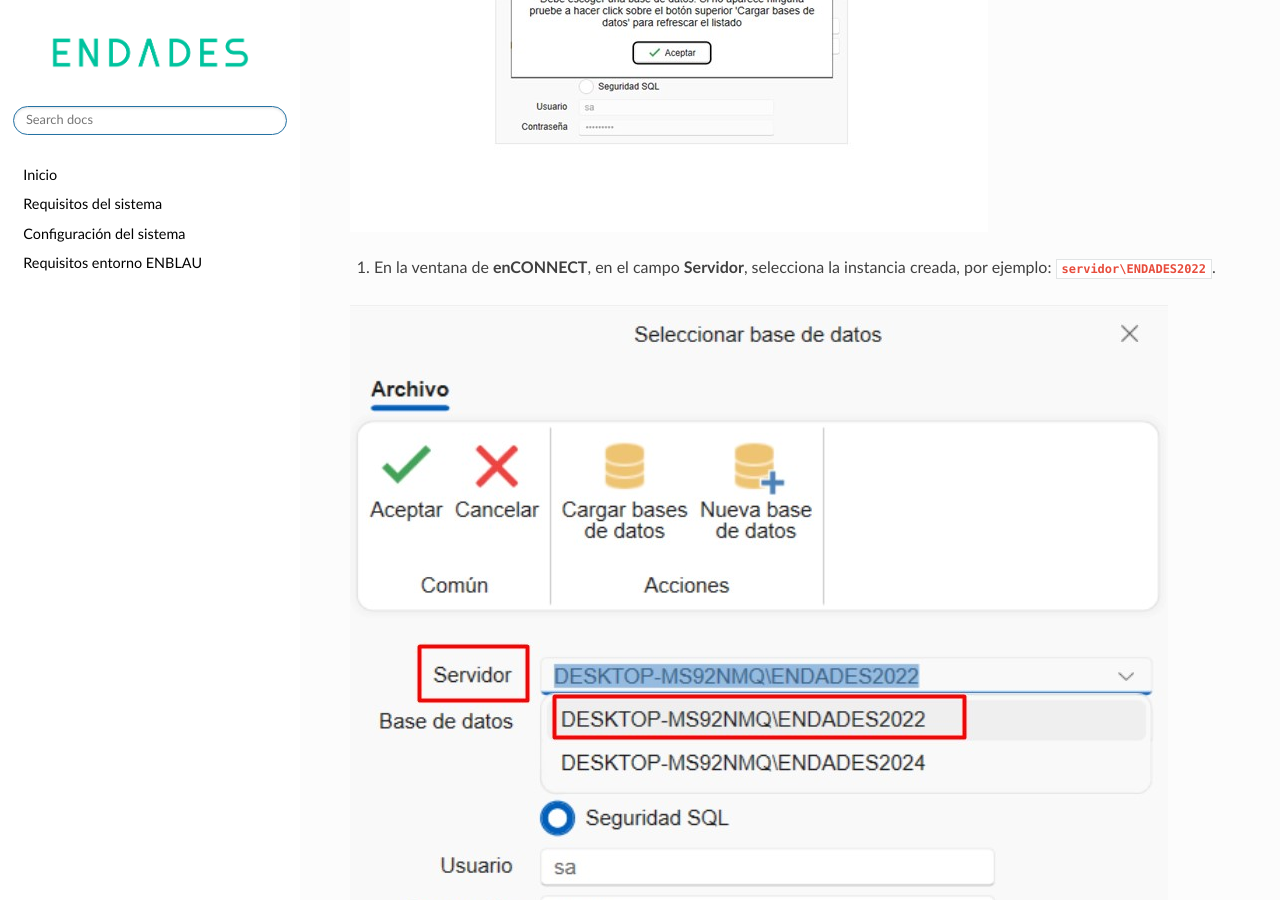
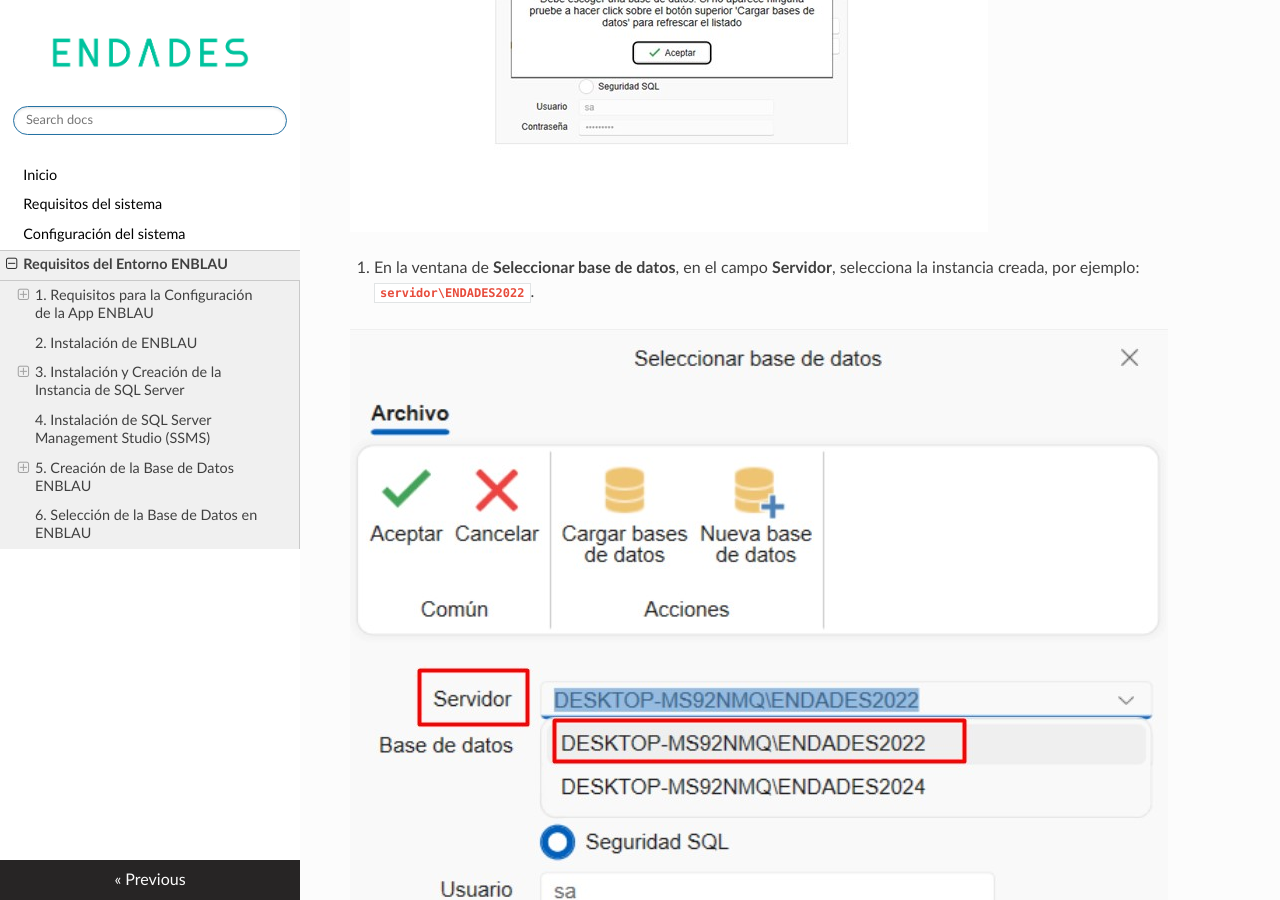
Before and after one commit to endades/Setup-installation, an MkDocs documentation site: the page built from docs/Requisitos_ENBLAU.md, in a window 1280 px wide and 900 px high, scrolled down 17599 px. Built offline with MkDocs 1.6.1, drawn with Linux system fonts in a browser that asks for light colours; nearby versions of some CDN libraries.

Commit message:
Update info - Requisitos entorno ENBLAU

```diff
--- a/docs/Requisitos_ENBLAU.md
+++ b/docs/Requisitos_ENBLAU.md
@@ -141,7 +141,7 @@
 
    ![Elegir base de datos](images/Instal_config/elegir_bdd.jpg)
 
-2. En la ventana de **enCONNECT**, en el campo **Servidor**, selecciona la instancia creada, por ejemplo: **`servidor\ENDADES2022`**.
+2. En la ventana de **Seleccionar base de datos**, en el campo **Servidor**, selecciona la instancia creada, por ejemplo: **`servidor\ENDADES2022`**.
 
    ![Servidor](images/Instal_config/servidor.jpg)
 
--- a/mkdocs.yml
+++ b/mkdocs.yml
@@ -28,4 +28,4 @@
   - Inicio: index.md
   - Requisitos del sistema: Requisitos_Sistema.md
   - Configuración del sistema: Configuracion_Sistema.md
-  - Requisitos entorno ENBLAU: Configuracion_ENBLAU.md
+  - Requisitos del Entorno ENBLAU: Requisitos_ENBLAU.md
```
